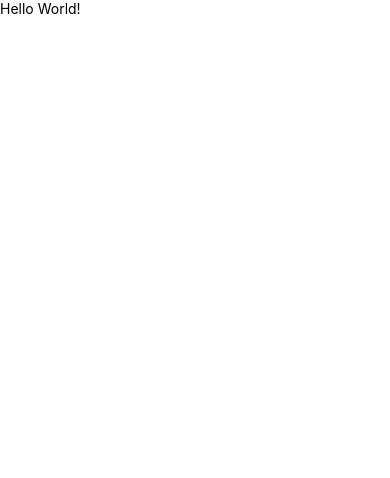
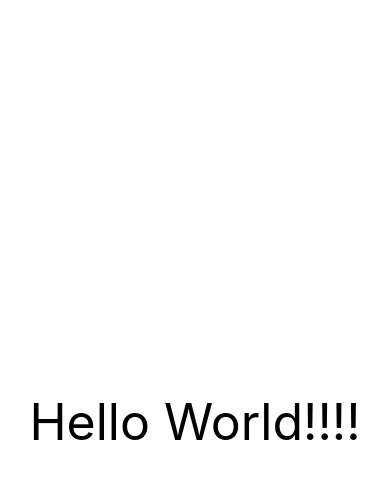
Before and after one commit to SoyDiego/ts-react-native-course, a React Native app in the folder 01-MyFirstApp/: screen / in a window 390 px wide. Shown: the top 478 px of the page. Built offline with nearby package versions, Linux system fonts and the light colour scheme.

Commit message:
Hello World and different screens

```diff
--- a/01-MyFirstApp/App.tsx
+++ b/01-MyFirstApp/App.tsx
@@ -1,12 +1,8 @@
 import React from 'react';
-import {Text, View} from 'react-native';
+import HelloWorldScreen from './src/screens/HelloWorldScreen';
 
 const App = () => {
-  return (
-    <View>
-      <Text>Hello World!</Text>
-    </View>
-  );
+  return <HelloWorldScreen />;
 };
 
 export default App;
--- /dev/null
+++ b/01-MyFirstApp/src/screens/HelloWorldScreen.tsx
@@ -0,0 +1,13 @@
+/* eslint-disable react-native/no-inline-styles */
+import React from 'react';
+import {View, Text} from 'react-native';
+
+const HelloWorldScreen = () => {
+  return (
+    <View style={{flex: 1, justifyContent: 'center', alignItems: 'center'}}>
+      <Text style={{fontSize: 50}}>Hello World!!!!</Text>
+    </View>
+  );
+};
+
+export default HelloWorldScreen;
```
